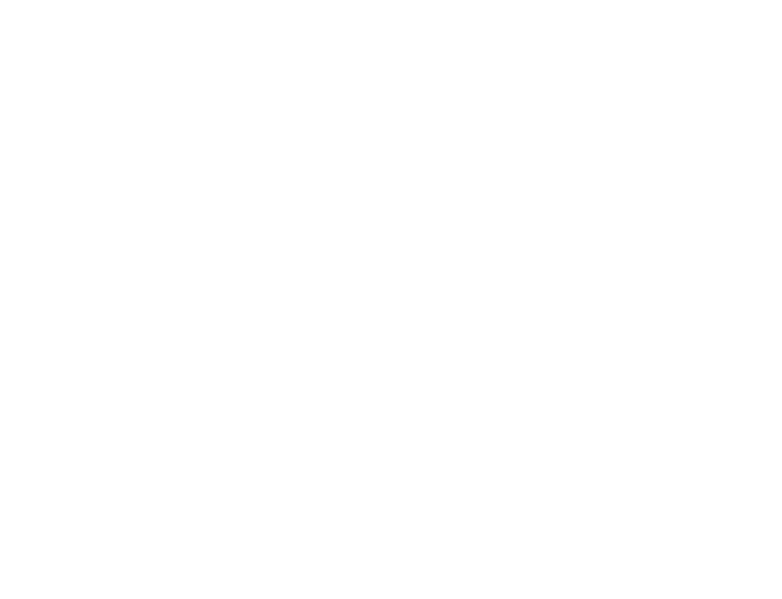
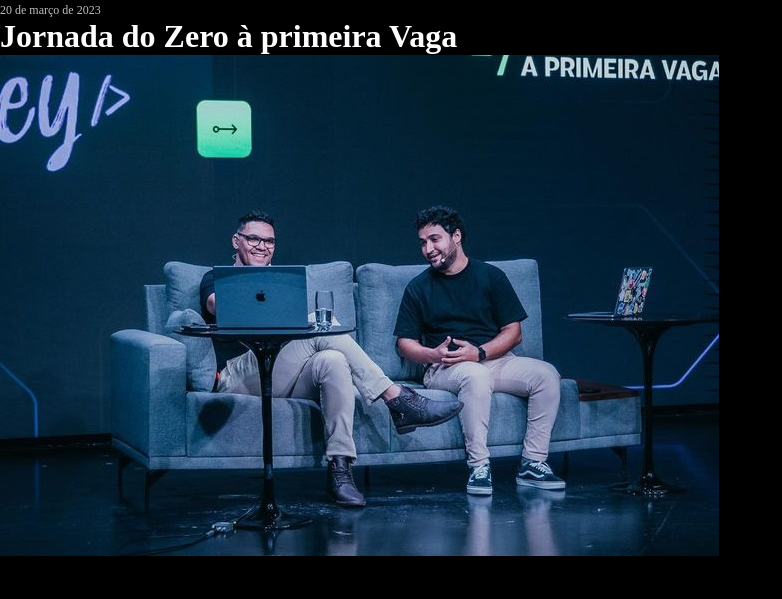
Before and after one commit to bryancury3r/nlw-spacetime-explore, a plain HTML site: page index.html in a window 1280 px wide. Shown: the whole page, without its empty margins (0-782 px from the left). Drawn offline with Linux system fonts and the light colour scheme.

Commit message:
img, tags, style

```diff
--- a/css/style.css
+++ b/css/style.css
@@ -3,3 +3,16 @@
   padding: 0;
   box-sizing: border-box;
 }
+
+body {
+  background-color: black;
+}
+
+h1 {
+  color: white;
+}
+
+.memory small {
+  color: #bebebf;
+  font-size: 12px;
+}
--- a/index.html
+++ b/index.html
@@ -6,7 +6,32 @@
     <meta name="viewport" content="width=device-width, initial-scale=1.0" />
     <link rel="stylesheet" href="./css/style.css" />
     <link rel="icon" type="image/png" href="./assets/favicon.png" />
+
+    <link rel="preconnect" href="https://fonts.googleapis.com" />
+    <link rel="preconnect" href="https://fonts.gstatic.com" crossorigin />
+    <link
+      href="https://fonts.googleapis.com/css2?family=Roboto:wght@400;700&display=swap"
+      rel="stylesheet"
+    />
+
     <title>NLW Spacetime</title>
   </head>
-  <body></body>
+  <body>
+    <div class="memory">
+      <small>20 de março de 2023</small>
+
+      <h1>Jornada do Zero à primeira Vaga</h1>
+      <img
+        src="./assets/jornada.png"
+        alt="Rodrigo e Mayk apresentando o evento Jornada do Zero à primeira vaga"
+      />
+
+      <p>
+        At vero eos et accusamus et iusto odio dignissimos ducimus qui
+        blanditiis praesentium voluptatum deleniti atque corrupti quos dolores
+        et quas molestias excepturi sint occaecati cupiditate non provident,
+        similique...
+      </p>
+    </div>
+  </body>
 </html>
```
